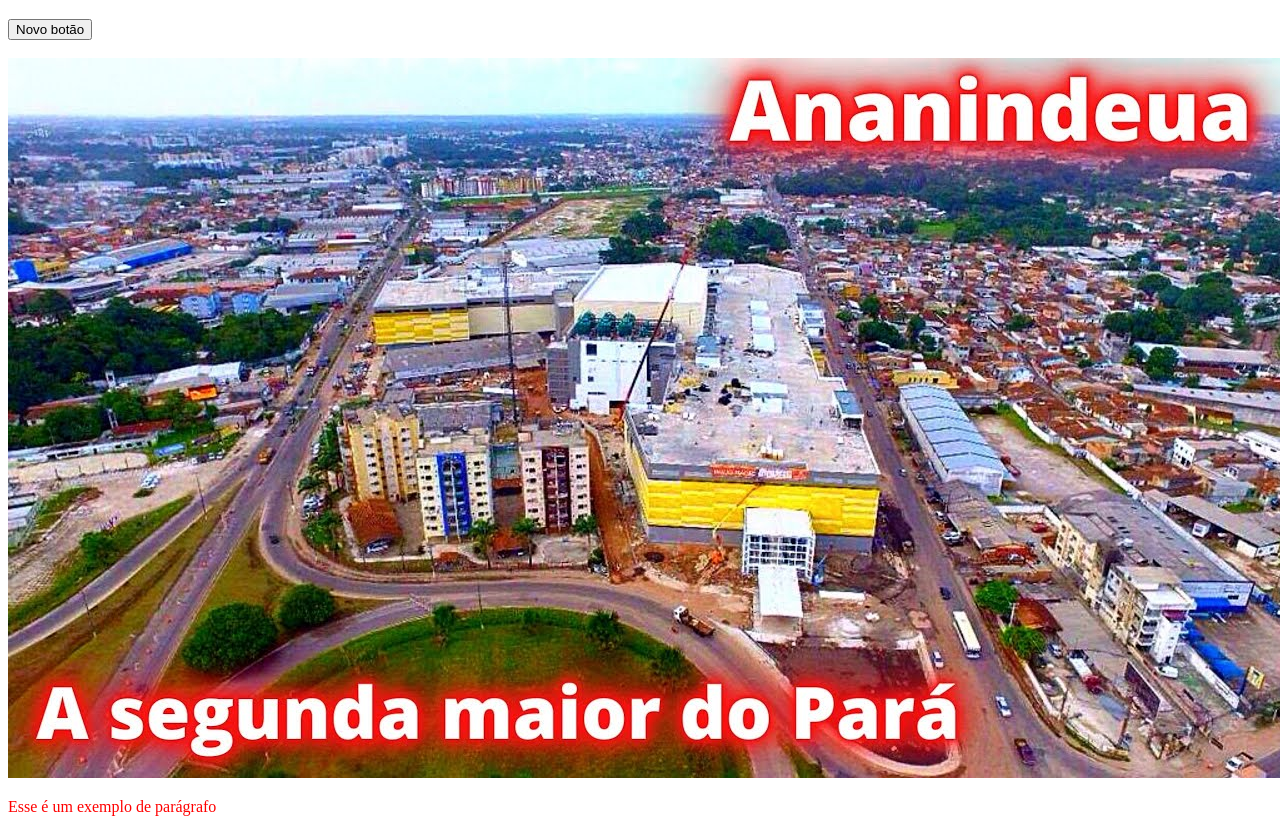
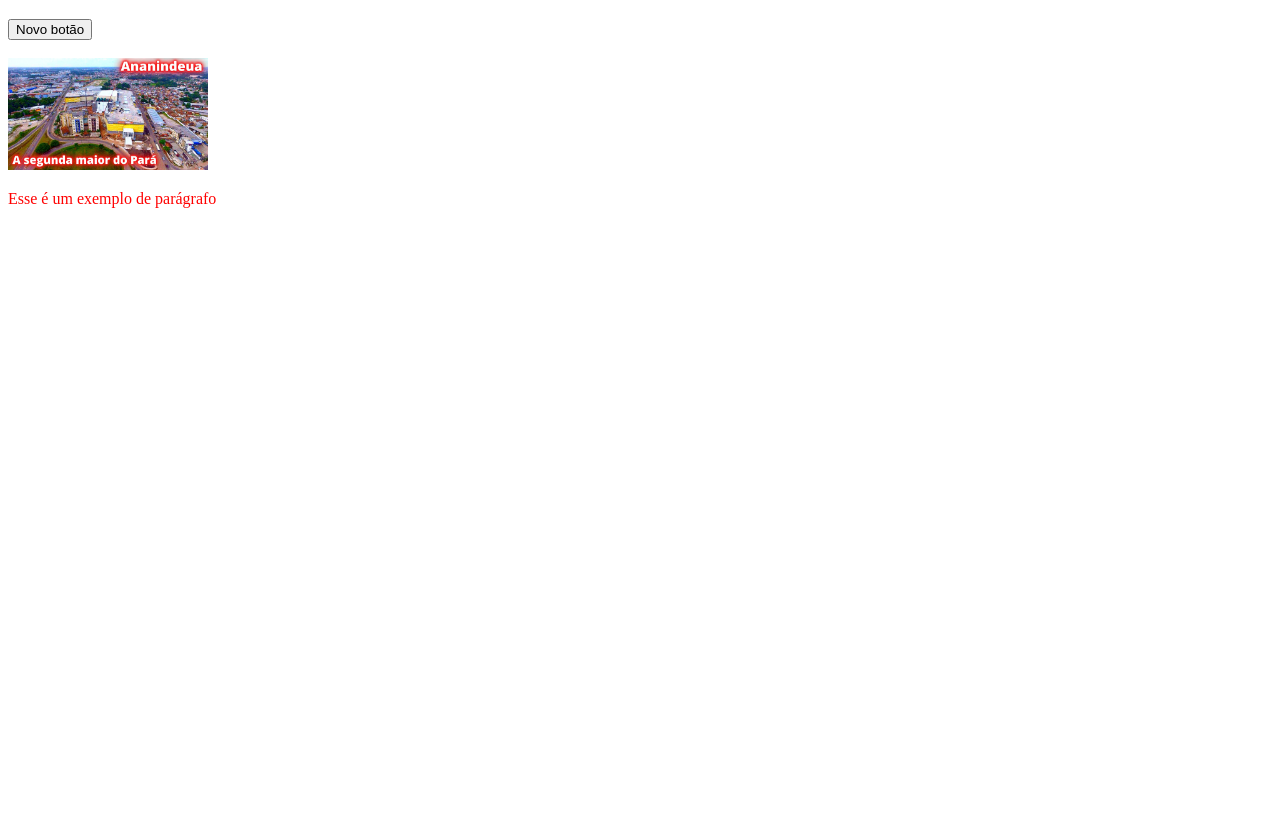
Before and after one commit to vinialves3/Senai, a plain HTML site: page index.html in a window 1280 px wide. Shown: the part 61-893 px from the top of the page. After the commit the page ends 800 px from the top, so only its background shows below. Drawn offline with Linux system fonts and the light colour scheme.

Commit message:
Alteração tamanhoo

```diff
--- a/index.html
+++ b/index.html
@@ -9,7 +9,7 @@
     <h1> Olá, esse é o meu código HTML </h1>
     <button> Novo botão</button>
     <br> </br>
-    <img src="ananindeua.jpg">
+    <img src="ananindeua.jpg" heigh="200px" width="200px">
     <p> <font color="red"> Esse é um exemplo de parágrafo </font> </p>
 </body>
 </html>
```
